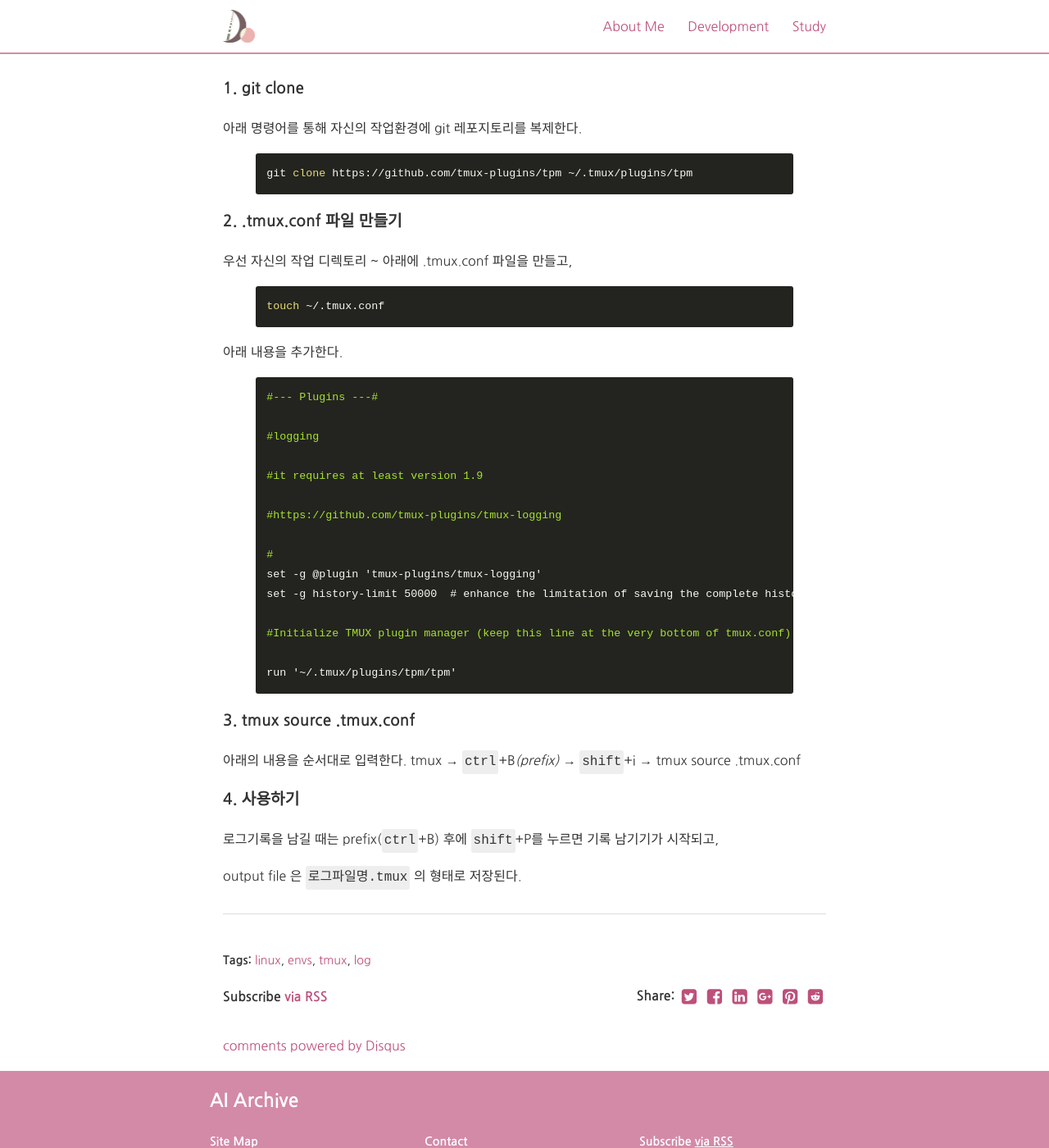
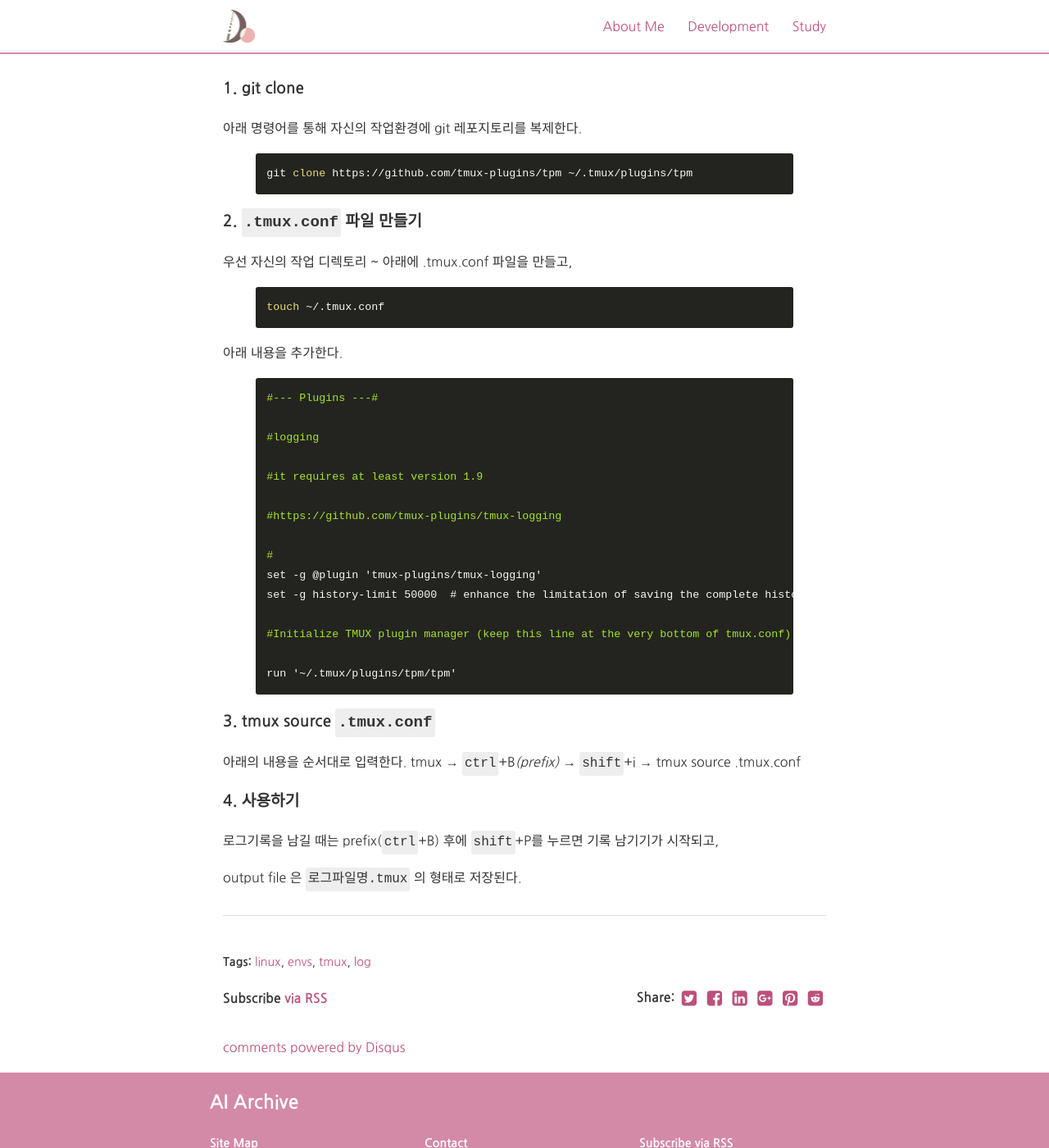
Before and after one commit to doheejin/doheejin.github.io, a Jekyll site: the page built from _posts/2021-02-19-linux-tmux.md, in a window 1280 px wide and 1400 px high, scrolled down 1166 px. Shown: the whole window at 82% size. Built offline with Jekyll 4.4.1, drawn with Linux system fonts in a browser that asks for light colours; nearby versions of some CDN libraries; comment, search, counter and statistics services are not loaded.

```diff
--- a/_posts/2021-02-19-linux-tmux.md
+++ b/_posts/2021-02-19-linux-tmux.md
@@ -35,7 +35,7 @@ tags:	linux envs tmux log
 git clone https://github.com/tmux-plugins/tpm ~/.tmux/plugins/tpm
 {% endhighlight %}
 
-#### 2. .tmux.conf 파일 만들기
+#### 2. `.tmux.conf` 파일 만들기
 우선 자신의 작업 디렉토리 ~ 아래에 .tmux.conf 파일을 만들고,
 
 {% highlight bash %}
@@ -61,7 +61,7 @@ set -g history-limit 50000  # enhance the limitation of saving the complete hist
 run '~/.tmux/plugins/tpm/tpm'
 {% endhighlight %}
 
-#### 3. tmux source .tmux.conf
+#### 3. tmux source `.tmux.conf`
 아래의 내용을 순서대로 입력한다.
 tmux → `ctrl`+B<em>(prefix)</em> → `shift`+i → tmux source .tmux.conf
 
```
